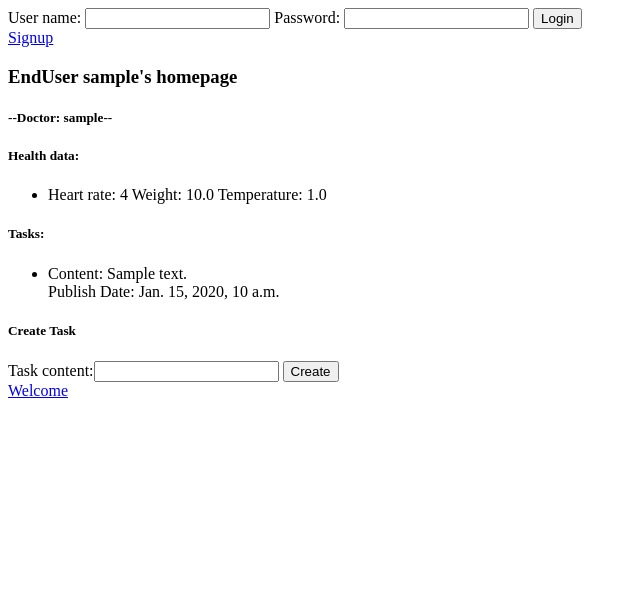
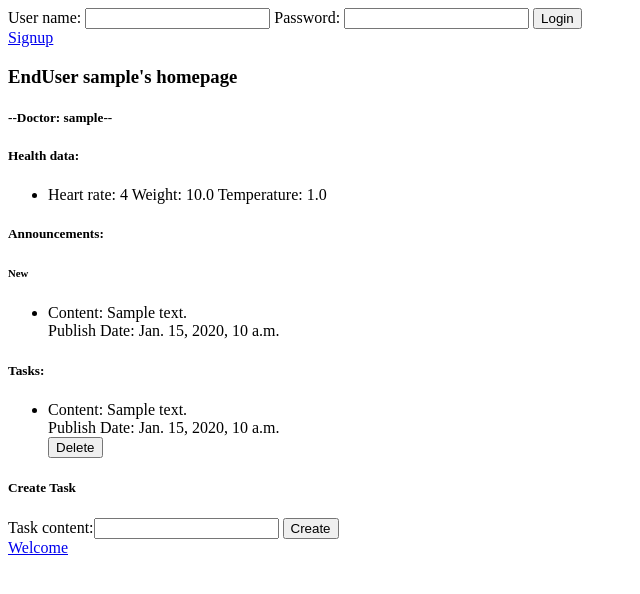
Before and after one commit to TianchenMa/elec5620, a Django app: template templates/health/enduser_homepage.html in a window 1280 px wide. Shown: the top 594 px of the page, without its empty margins (0-640 px from the left). Run offline with Django 3.2, Linux system fonts and the light colour scheme; tables that the repository leaves empty hold one stand-in row (values such as "Sample post"); the template is opened without the code that fills it: values that come from a table or form of the project are taken from there, most other values are stand-ins (such as "Sample title", 1, 10 or a date in 2020).

Commit message:
minor modification

```diff
--- a/templates/health/enduser_homepage.html
+++ b/templates/health/enduser_homepage.html
@@ -32,7 +32,7 @@
     </form>
     {% endif %}
 
-    {% if self %}
+
     <h5>Announcements:</h5>
     <h6>New</h6>
     <ul>
@@ -43,7 +43,7 @@
         </li>
     {% endfor %}
     </ul>
-    {% endif %}
+
 
     <h5>Tasks:</h5>
     <ul>
@@ -52,8 +52,14 @@
         Content: {{ task.content }}<br>
         Publish Date: {{ task.send_date }}
         </li>
+        <form action="{% url 'health:doctor_operations' page_owner.id 'delete_task' %}" method="post">
+        {% csrf_token %}
+            <input type="hidden" name="task_id" value="{{ task.id }}"/>
+            <button type="submit">Delete</button>
+        </form>
     {% endfor %}
     </ul>
+
     {% if not self %}
         <h5>Create Task</h5>
         <form action="{% url 'health:doctor_operations' page_owner.id 'create_task' %}" method="post">
```
Lines whose indentation alone changed are shown as unchanged.
